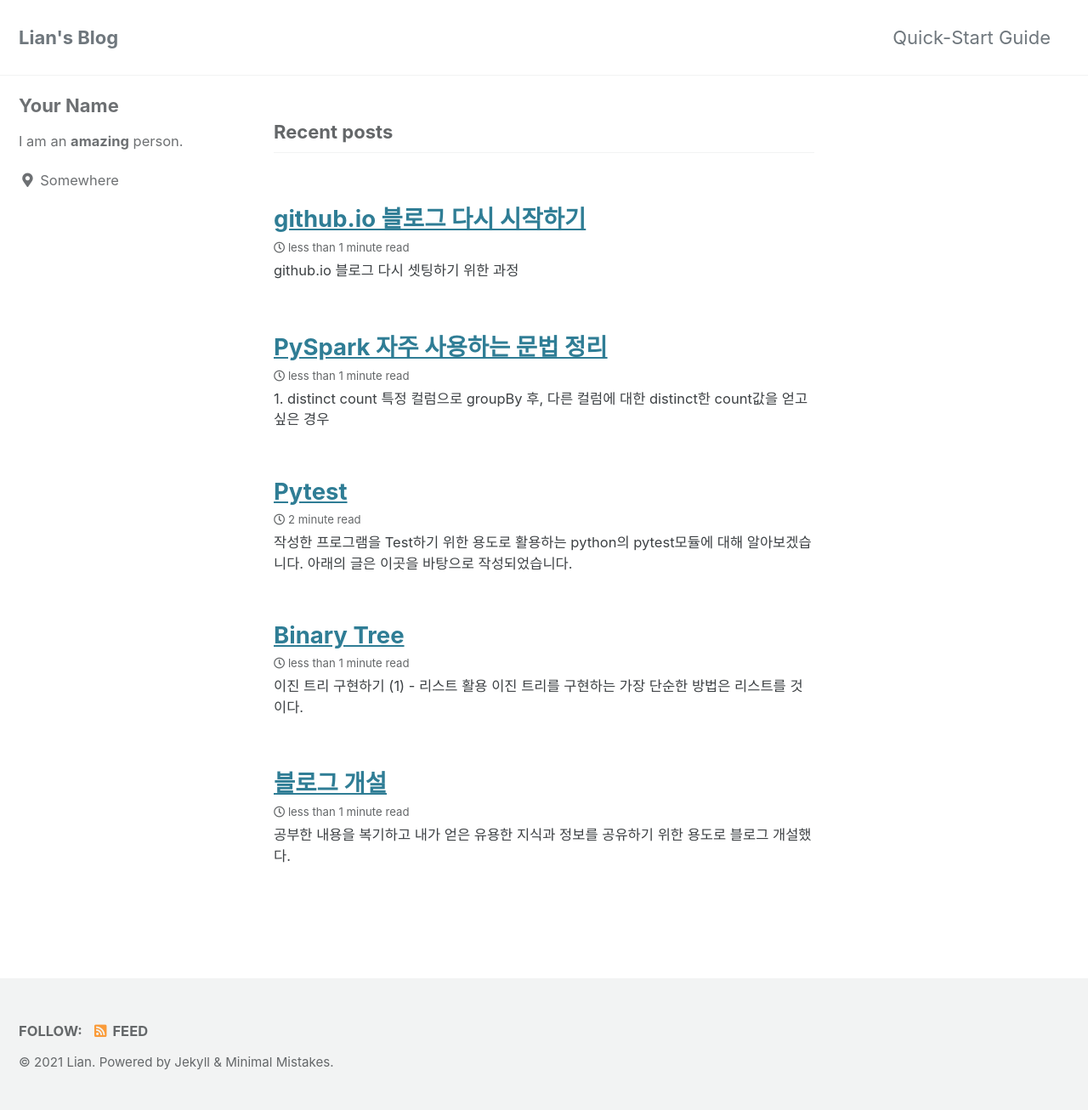
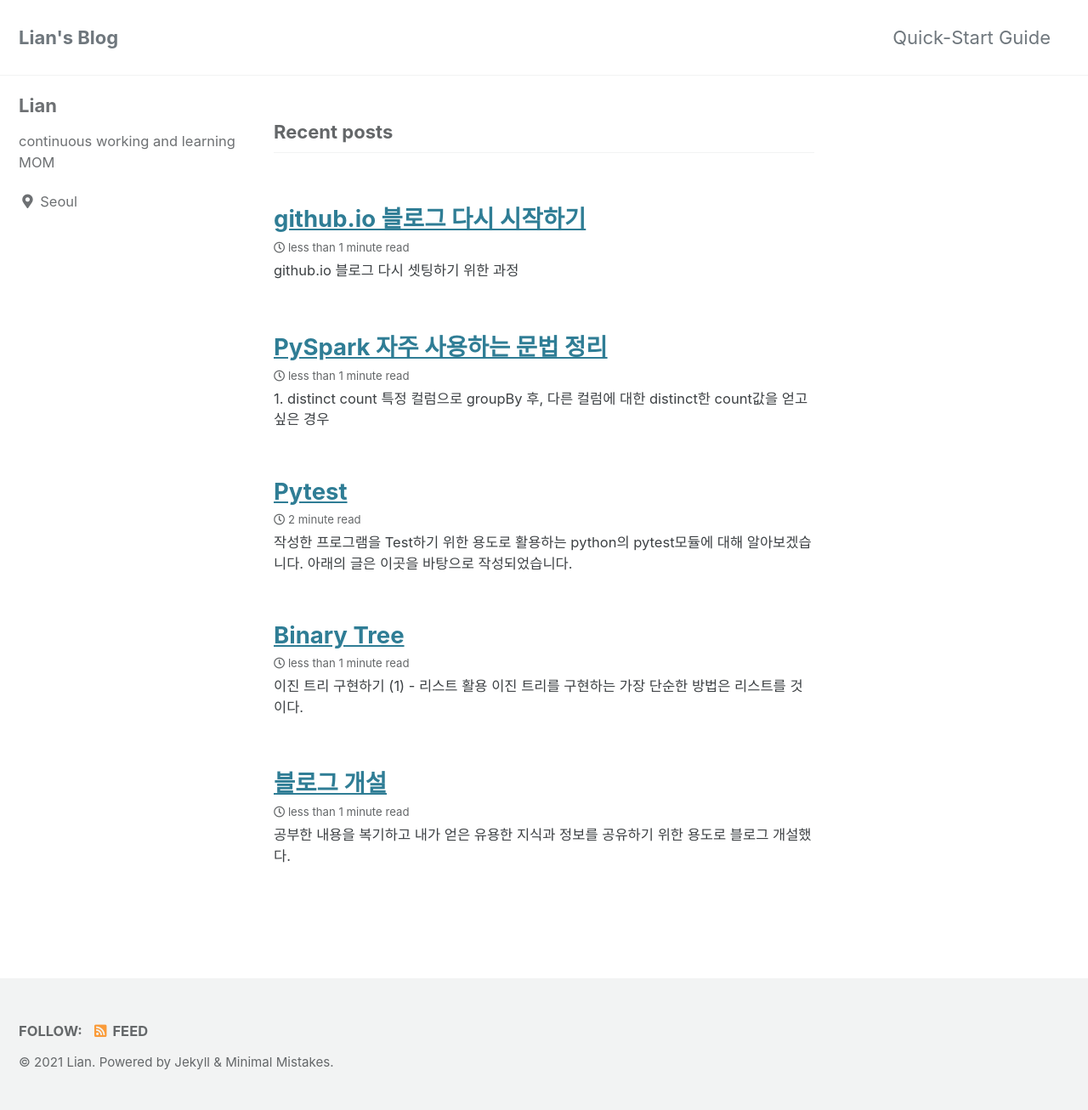
Before and after one commit to hwyum/hwyum.github.io, a Jekyll site: the page built from index.html, in a window 1280 px wide. Shown: the whole page at 85% size. Built offline with Jekyll 4.4.1, drawn with Linux system fonts in a browser that asks for light colours; cached includes are drawn as plain includes; the list of posts is cut into pages by our own code.

Commit message:
config modified

```diff
--- a/_config.yml
+++ b/_config.yml
@@ -102,10 +102,10 @@ analytics:
 
 # Site Author
 author:
-  name             : "Your Name"
+  name             : "Lian"
   avatar           : # path of avatar image, e.g. "/assets/images/bio-photo.jpg"
-  bio              : "I am an **amazing** person."
-  location         : "Somewhere"
+  bio              : "continuous working and learning MOM"
+  location         : "Seoul"
   email            :
   links:
     - label: "Email"
```
